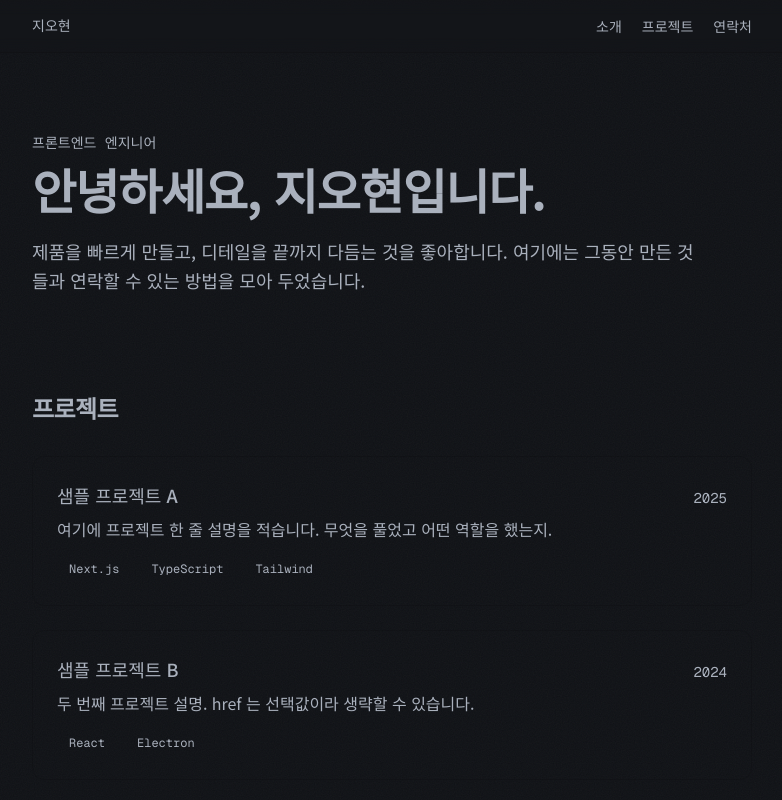
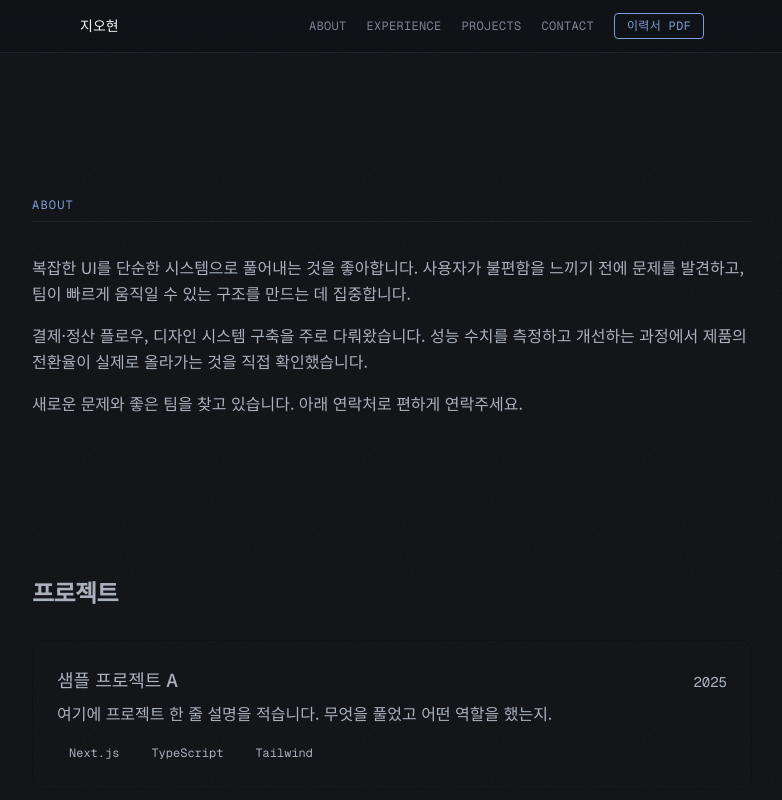
Before and after one commit to jihkyuo/jio-dev, a Next.js app: page / in a window 1280 px wide. Shown: the top 800 px of the page, without its empty margins (248-1030 px from the left). Built offline with nearby package versions, Linux system fonts and the light colour scheme.

Commit message:
✨ feat: 헤더·Hero·About 섹션(Layout A)

```diff
--- a/src/components/About.tsx
+++ b/src/components/About.tsx
@@ -1,16 +1,27 @@
-import { siteConfig } from "@/config/site";
-
 export function About() {
   return (
-    <section id="about" className="scroll-mt-20">
-      <p className="font-mono text-sm text-foreground/60">{siteConfig.role}</p>
-      <h1 className="mt-3 text-4xl font-bold tracking-tight sm:text-5xl">
-        안녕하세요, {siteConfig.name}입니다.
-      </h1>
-      <p className="mt-6 max-w-2xl text-lg leading-relaxed text-foreground/80">
-        제품을 빠르게 만들고, 디테일을 끝까지 다듬는 것을 좋아합니다. 여기에는
-        그동안 만든 것들과 연락할 수 있는 방법을 모아 두었습니다.
+    <section id="about" className="scroll-mt-24 py-16">
+      <p className="font-mono text-xs uppercase tracking-widest text-accent">
+        About
       </p>
+      <hr className="mt-2 mb-8 border-line" />
+      {/* 사용자가 실제 소개로 교체 */}
+      <div className="space-y-4 text-body leading-relaxed">
+        <p>
+          복잡한 UI를 단순한 시스템으로 풀어내는 것을 좋아합니다. 사용자가
+          불편함을 느끼기 전에 문제를 발견하고, 팀이 빠르게 움직일 수 있는
+          구조를 만드는 데 집중합니다.
+        </p>
+        <p>
+          결제·정산 플로우, 디자인 시스템 구축을 주로 다뤄왔습니다. 성능 수치를
+          측정하고 개선하는 과정에서 제품의 전환율이 실제로 올라가는 것을 직접
+          확인했습니다.
+        </p>
+        <p>
+          새로운 문제와 좋은 팀을 찾고 있습니다. 아래 연락처로 편하게
+          연락주세요.
+        </p>
+      </div>
     </section>
   );
 }
--- /dev/null
+++ b/src/components/Hero.tsx
@@ -0,0 +1,42 @@
+import { getProfile } from "@/content";
+
+export function Hero() {
+  const p = getProfile();
+  const snapshotLine = `${p.snapshot.years}년차 · ${p.snapshot.domains.join(" · ")} · ${p.snapshot.headline}`;
+
+  return (
+    <section className="scroll-mt-24 py-24">
+      <p className="font-mono text-sm text-accent">{p.eyebrow}</p>
+      <h1 className="mt-3 text-5xl font-extrabold tracking-tight text-head">
+        {p.name}
+      </h1>
+      <p className="mt-2 text-xl text-body">{p.role}</p>
+      <p className="mt-4 max-w-xl text-body">{p.tagline}</p>
+      <p className="mt-3 font-mono text-xs text-muted">{snapshotLine}</p>
+      <div className="mt-8 flex flex-wrap gap-3">
+        <a
+          href={p.resumePdf}
+          target="_blank"
+          rel="noreferrer"
+          className="rounded border border-accent px-4 py-2 font-mono text-sm text-accent transition-colors hover:bg-accent/10"
+        >
+          이력서 PDF ↓
+        </a>
+        <a
+          href="#contact"
+          className="rounded border border-line px-4 py-2 font-mono text-sm text-muted transition-colors hover:text-head"
+        >
+          연락하기
+        </a>
+        <a
+          href={p.links.github}
+          target="_blank"
+          rel="noreferrer"
+          className="rounded border border-line px-4 py-2 font-mono text-sm text-muted transition-colors hover:text-head"
+        >
+          GitHub
+        </a>
+      </div>
+    </section>
+  );
+}
--- a/src/components/SiteHeader.tsx
+++ b/src/components/SiteHeader.tsx
@@ -1,26 +1,38 @@
-import { siteConfig } from "@/config/site";
+import { getProfile } from "@/content";
 
 const NAV = [
-  { href: "#about", label: "소개" },
-  { href: "#projects", label: "프로젝트" },
-  { href: "#contact", label: "연락처" },
+  { href: "#about", label: "About" },
+  { href: "#experience", label: "Experience" },
+  { href: "#projects", label: "Projects" },
+  { href: "#contact", label: "Contact" },
 ];
 
 export function SiteHeader() {
+  const p = getProfile();
   return (
-    <header className="sticky top-0 z-10 border-b border-black/10 bg-background/80 backdrop-blur dark:border-white/10">
-      <nav className="mx-auto flex max-w-3xl items-center justify-between px-6 py-4">
-        <a href="#top" className="font-mono text-sm font-medium">
-          {siteConfig.name}
+    <header className="sticky top-0 z-20 border-b border-line bg-bg/80 backdrop-blur">
+      <nav className="mx-auto flex max-w-2xl items-center justify-between px-6 py-4">
+        <a href="#top" className="font-mono text-sm font-medium text-head">
+          {p.name}
         </a>
-        <ul className="flex gap-5 text-sm text-foreground/70">
-          {NAV.map((item) => (
-            <li key={item.href}>
-              <a href={item.href} className="transition-colors hover:text-foreground">
-                {item.label}
+        <ul className="flex items-center gap-5 font-mono text-xs uppercase tracking-wide text-muted">
+          {NAV.map((i) => (
+            <li key={i.href}>
+              <a href={i.href} className="transition-colors hover:text-head">
+                {i.label}
               </a>
             </li>
           ))}
+          <li>
+            <a
+              href={p.resumePdf}
+              target="_blank"
+              rel="noreferrer"
+              className="rounded border border-accent px-3 py-1 text-accent transition-colors hover:bg-accent/10"
+            >
+              이력서 PDF
+            </a>
+          </li>
         </ul>
       </nav>
     </header>
```
